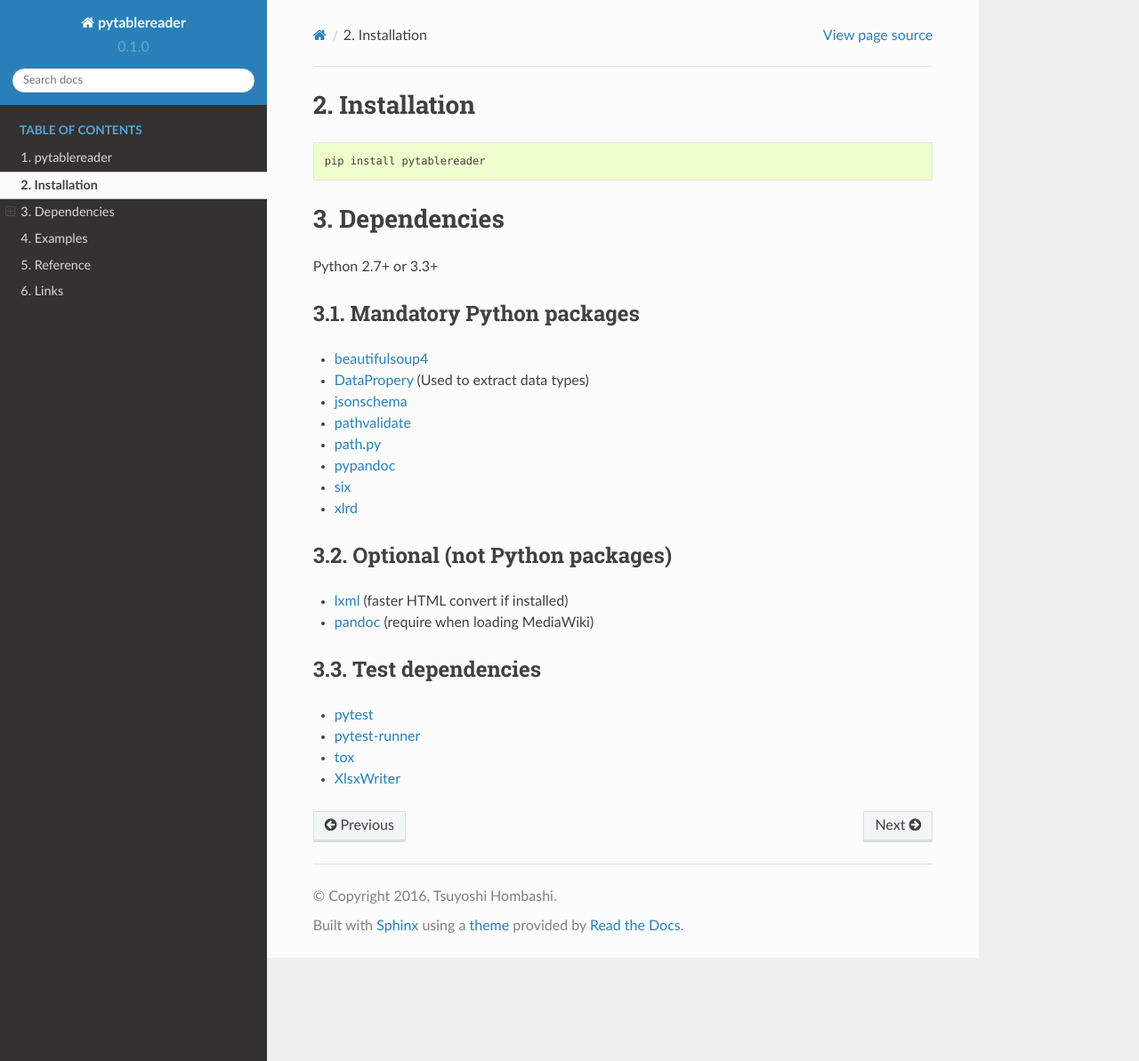
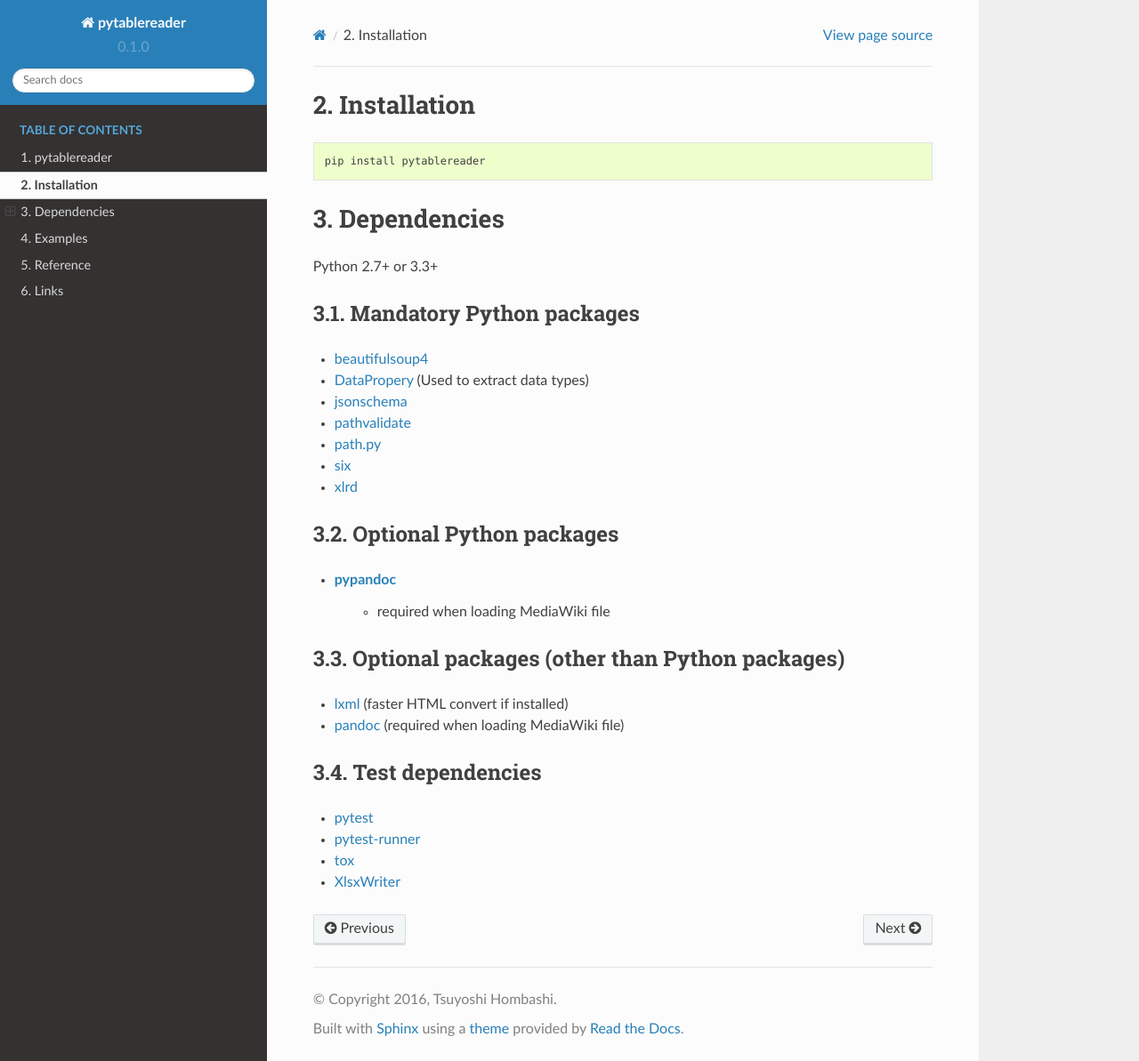
Before and after one commit to thombashi/pytablereader, a Sphinx documentation site: the page built from docs/pages/installation.rst, in a window 1280 px wide and 1193 px high. Shown: the whole window at 89% size. Built offline with Sphinx 7.4.7 and the Read the Docs theme 2.0.0, drawn with Linux system fonts in a browser that asks for light colours; pages that are not in the unit, such as notebooks, are missing from menus.

Commit message:
Update docs

```diff
--- a/docs/pages/installation.rst
+++ b/docs/pages/installation.rst
@@ -19,15 +19,20 @@
 - `jsonschema <https://github.com/Julian/jsonschema>`__
 - `pathvalidate <https://github.com/thombashi/pathvalidate>`__
 - `path.py <https://github.com/jaraco/path.py>`__
-- `pypandoc <https://github.com/bebraw/pypandoc>`__
 - `six <https://pypi.python.org/pypi/six/>`__
 - `xlrd <https://github.com/python-excel/xlrd>`__
 
-Optional (not Python packages)
-----------------------------------
+Optional Python packages
+------------------------------------------------
+- `pypandoc <https://github.com/bebraw/pypandoc>`__
+    - required when loading MediaWiki file
+
+
+Optional packages (other than Python packages)
+------------------------------------------------
 
 - `lxml <http://lxml.de/installation.html>`__ (faster HTML convert if installed)
-- `pandoc <http://pandoc.org/>`__ (require when loading MediaWiki)
+- `pandoc <http://pandoc.org/>`__ (required when loading MediaWiki file)
 
 
 Test dependencies
```
Also changed, not shown: docs/pages/reference/loader.rst (+17 -0 lines).
